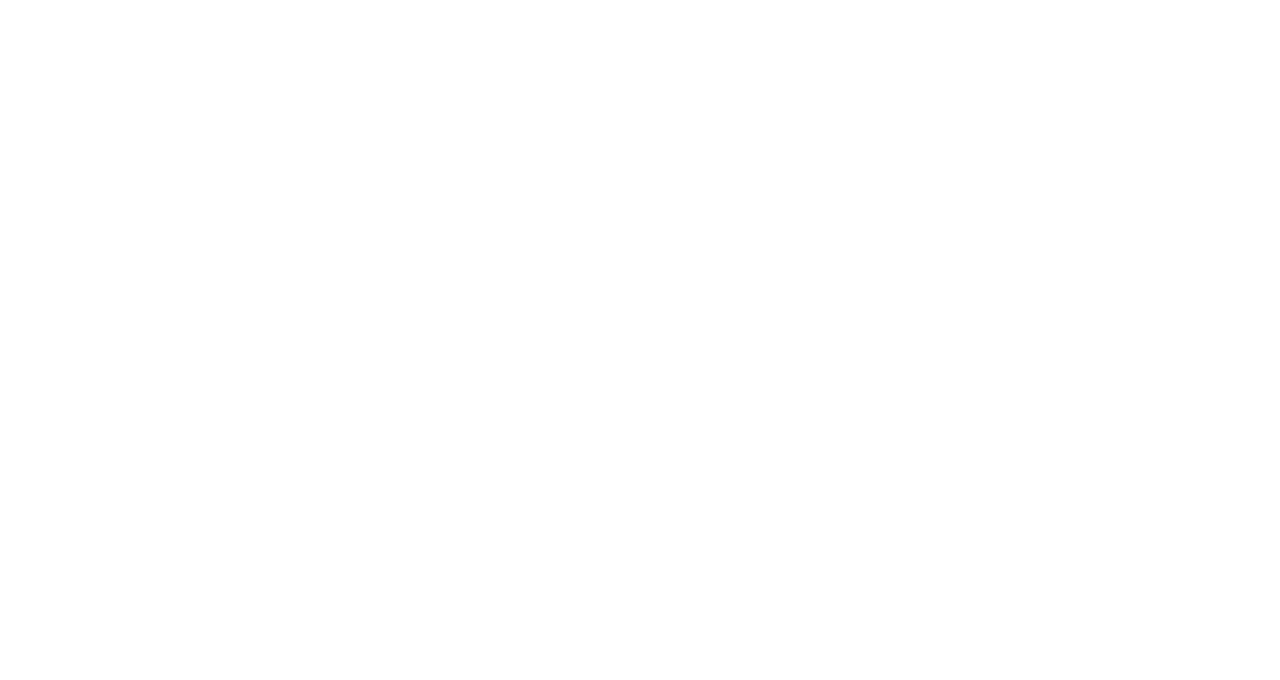
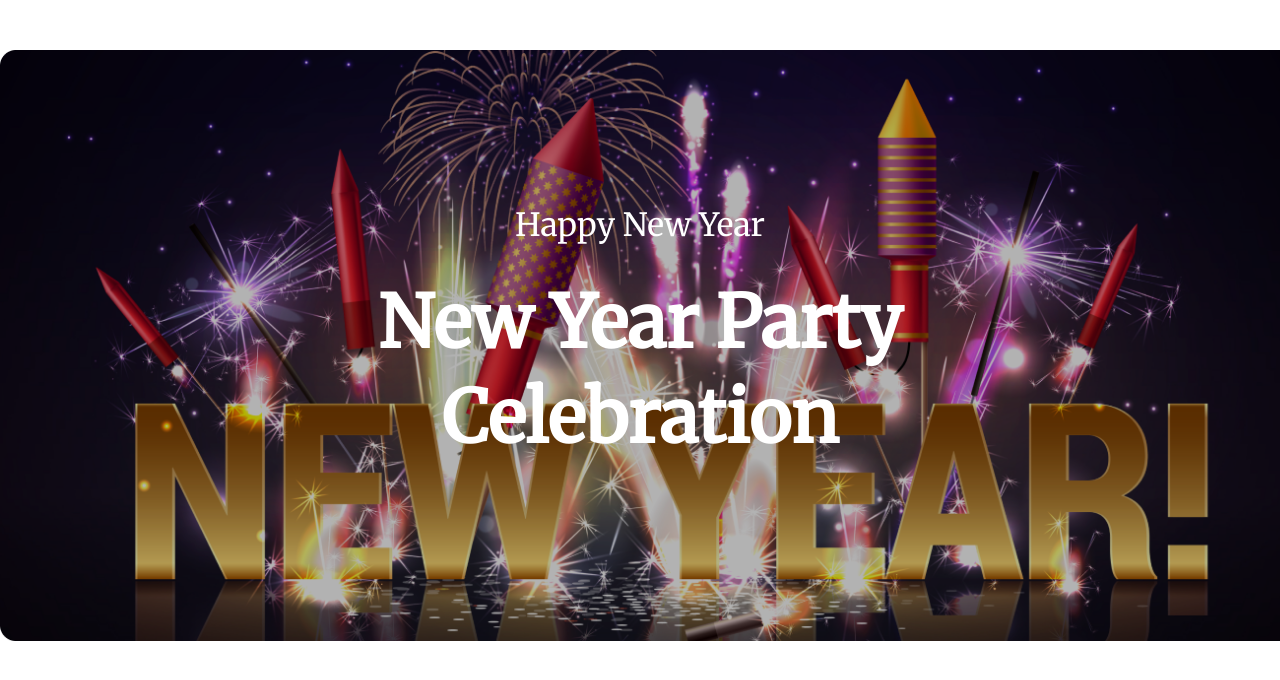
Before and after one commit to shakiltha/ph-new-year-new-mission, a plain HTML site: page index.html in a window 1280 px wide. Drawn offline with Linux system fonts and the light colour scheme.

Commit message:
completed header section

```diff
--- a/index.html
+++ b/index.html
@@ -5,10 +5,28 @@
     <meta name="viewport" content="width=device-width, initial-scale=1.0" />
     <title>New Year New Mission Assignment</title>
     <link rel="stylesheet" href="styles/style.css" />
+    <link rel="preconnect" href="https://fonts.googleapis.com" />
+    <link rel="preconnect" href="https://fonts.gstatic.com" crossorigin />
+    <link
+      href="https://fonts.googleapis.com/css2?family=Merriweather&display=swap"
+      rel="stylesheet"
+    />
   </head>
   <body>
-    <header></header>
+    <!-- header section -->
+    <header class="header"></header>
+
+    <div class="header-content">
+      <div class="text-on-banner">
+        <p class="new-year-text1">Happy New Year</p>
+        <p class="new-year-text2">New Year Party</p>
+        <p class="new-year-text3">Celebration</p>
+      </div>
+    </div>
+
+    <!-- main container -->
     <main></main>
+    <!-- footer section -->
     <footer></footer>
   </body>
 </html>
--- a/styles/style.css
+++ b/styles/style.css
@@ -0,0 +1,66 @@
+/* style resetting for each rule */
+* {
+    margin: 0;
+    padding: 0;
+    box-sizing: border-box;
+}
+
+/* color variable declaration */
+
+:root {
+    --primary: #fff;
+    --secondary: #FF0000;
+    --thirdly: #000;
+}
+
+/* header styles */
+
+.header {
+    background-image: url('../resources/images/Banner-image.png');
+    background-repeat: no-repeat;
+    background-size: contain;
+    filter: brightness(70%);
+    width: 1300px;
+    height: 600px;
+    margin: 50px auto 100px;
+    display: flex;
+    justify-content: center;
+    align-items: center;
+}
+
+.header-content {
+    position: absolute;
+    top: 40%;
+    left: 50%;
+    transform: translate(-50%, -50%);
+}
+
+.text-on-banner .new-year-text1 {
+    color: var(--primary);
+    text-align: center;
+    font-family: 'Merriweather', serif;
+    font-size: 32px;
+    font-weight: 400;
+    padding: 30px;
+}
+
+.text-on-banner .new-year-text2 {
+    color: var(--primary);
+    text-align: center;
+    font-family: Merriweather;
+    font-size: 72px;
+    font-weight: 900;
+    line-height: 95px;
+}
+
+.text-on-banner .new-year-text3 {
+    color: var(--primary);
+    text-align: center;
+    font-family: Merriweather;
+    font-size: 72px;
+    font-weight: 900;
+    line-height: 95px;
+}
+
+/* main section styling */
+/* footer section styling */
```
Also changed, not shown: resources/images/Banner-image.png (renamed from resources/images/Banner Image.png).
